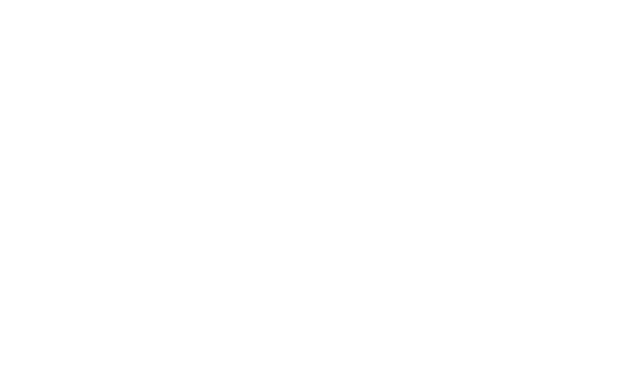
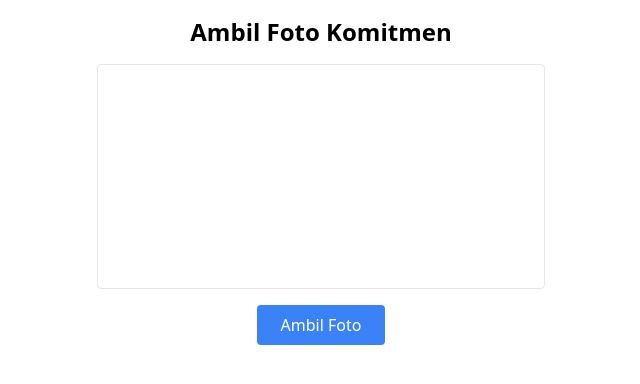
Before and after one commit to pujisubarkah/komitmen, a Nuxt app: page /komitmen in a window 1280 px wide. Shown: the top 384 px of the page, without its empty margins (319-959 px from the left). Built offline with nearby package versions, Linux system fonts and the light colour scheme; no server answers.

Commit message:
first commit

```diff
--- a/app.vue
+++ b/app.vue
@@ -1,9 +1,3 @@
 <template>
-  <NuxtLayout>
-    <slot />
-  </NuxtLayout>
+  <NuxtPage />
 </template>
-
-<script setup>
-defineProps()
-</script>
--- a/package.json
+++ b/package.json
@@ -11,6 +11,7 @@
   },
   "dependencies": {
     "nuxt": "^3.17.2",
+    "qrcode.vue": "^3.6.0",
     "signature_pad": "^5.0.7",
     "vue": "^3.5.13",
     "vue-router": "^4.5.1"
--- /dev/null
+++ b/pages/index.vue
@@ -0,0 +1,29 @@
+<template>
+    <div class="welcome-page">
+        <h1>Selamat Datang di Komitmen App</h1>
+        <p>Terima kasih telah mengunjungi aplikasi kami. Mari mulai perjalanan Anda!</p>
+    </div>
+</template>
+
+<script>
+export default {
+    name: "WelcomePage",
+};
+</script>
+
+<style scoped>
+.welcome-page {
+    text-align: center;
+    margin-top: 50px;
+}
+
+h1 {
+    font-size: 2.5rem;
+    color: #333;
+}
+
+p {
+    font-size: 1.2rem;
+    color: #666;
+}
+</style>
--- a/pages/komitmen.vue
+++ b/pages/komitmen.vue
@@ -1,32 +1,53 @@
 <template>
-  <div class="min-h-screen bg-gray-100 p-6">
-    <div class="max-w-2xl mx-auto bg-white shadow-xl rounded-2xl p-8 space-y-6">
-      <h1 class="text-2xl font-bold text-center">Formulir Komitmen</h1>
+  <div class="p-4 text-center">
+    <h2 class="text-2xl font-bold mb-4">Ambil Foto Komitmen</h2>
+    <video ref="video" autoplay playsinline class="w-full max-w-md mx-auto border rounded" />
 
-      <!-- Komponen Kamera -->
-      <CameraInput />
+    <canvas ref="canvas" class="hidden" />
 
-      <!-- Nama -->
-      <div>
-        <label class="block font-medium">Nama</label>
-        <input v-model="form.nama" type="text" class="w-full mt-1 p-2 border rounded" />
-      </div>
+    <button @click="capturePhoto" class="mt-4 px-6 py-2 bg-blue-500 text-white rounded">
+      Ambil Foto
+    </button>
 
-      <!-- Submit -->
-      <button @click="submitForm" class="w-full bg-blue-600 hover:bg-blue-700 text-white py-2 rounded">
-        Saya Berkomitmen
-      </button>
+    <div v-if="photo" class="mt-4">
+      <h3 class="font-semibold">Preview Foto:</h3>
+      <img :src="photo" class="mt-2 rounded shadow-md max-w-xs mx-auto" />
     </div>
   </div>
 </template>
 
 <script setup>
-import CameraInput from '~/components/CameraInput.vue'  // Import komponen kamera
+import { ref, onMounted } from 'vue'
+import { useRoute } from 'vue-router'
 
-const form = ref({ nama: '' })
+const video = ref(null)
+const canvas = ref(null)
+const photo = ref(null)
+const route = useRoute()
+const userId = route.query.user
 
-const submitForm = () => {
-  console.log('Nama:', form.value.nama)
-  alert('Foto komitmen telah dikirim!')
+onMounted(async () => {
+  try {
+    const stream = await navigator.mediaDevices.getUserMedia({ video: true })
+    video.value.srcObject = stream
+  } catch (err) {
+    alert('Tidak bisa mengakses kamera: ' + err.message)
+  }
+})
+
+const capturePhoto = () => {
+  const context = canvas.value.getContext('2d')
+  canvas.value.width = video.value.videoWidth
+  canvas.value.height = video.value.videoHeight
+  context.drawImage(video.value, 0, 0)
+
+  photo.value = canvas.value.toDataURL('image/png')
+
+  // TODO: Kirim ke server
+  // fetch('/api/submit', {
+  //   method: 'POST',
+  //   body: JSON.stringify({ userId, photo: photo.value }),
+  //   headers: { 'Content-Type': 'application/json' }
+  // })
 }
 </script>
```
Also changed, not shown: 1 other file (tests, documents, lock files or other folders).
